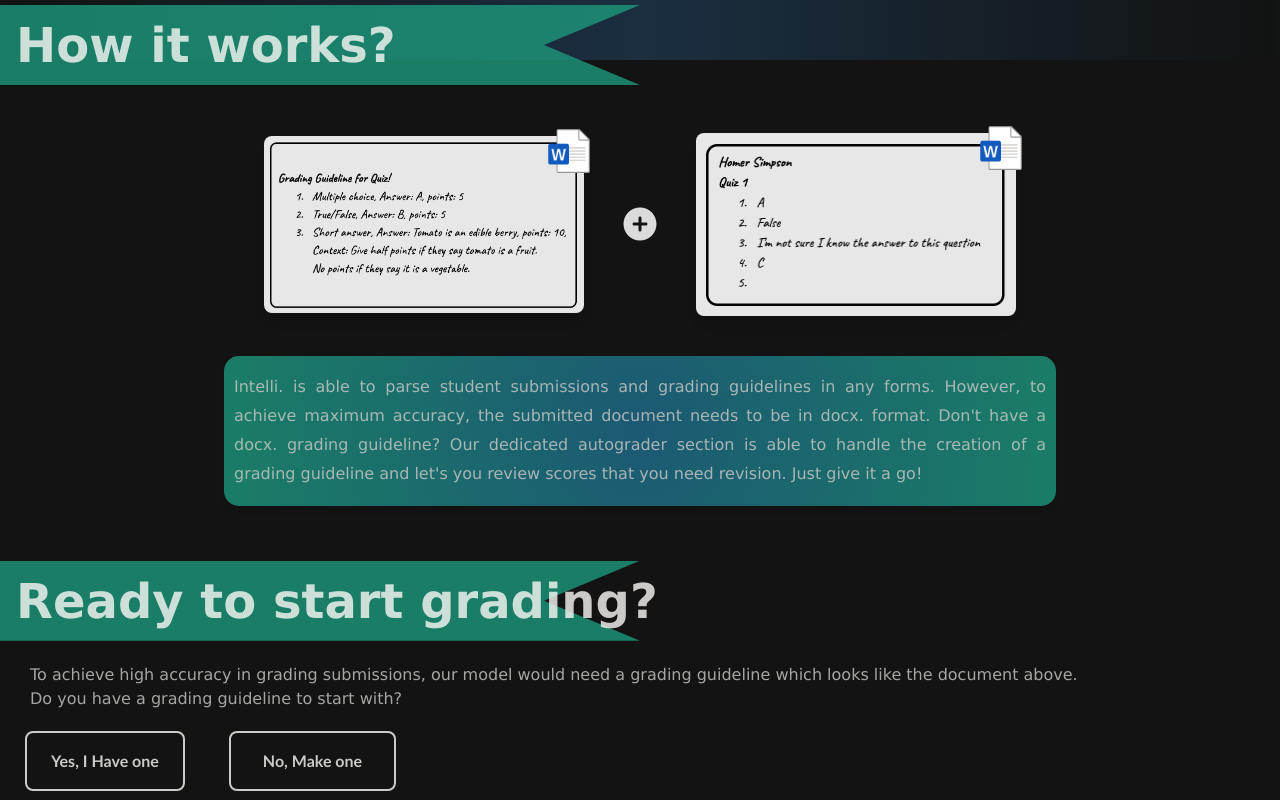
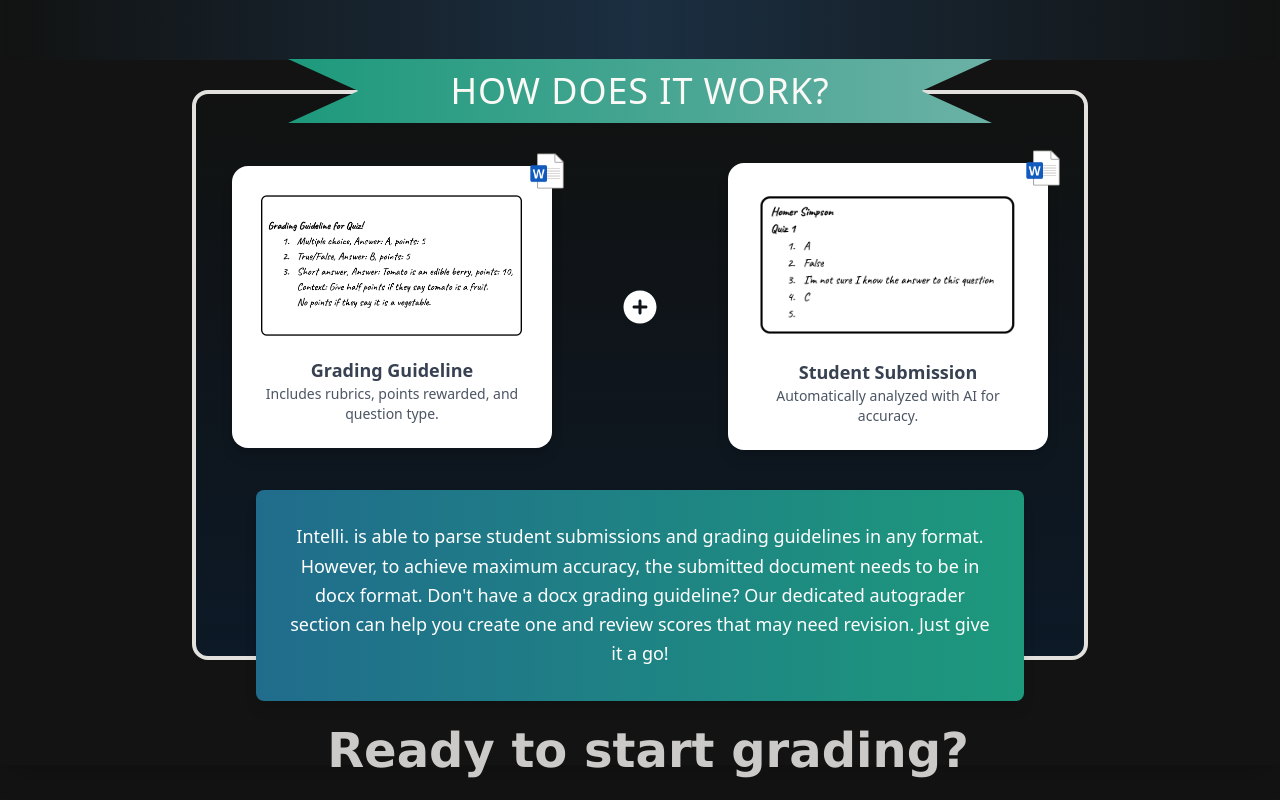
Before and after one commit to b4tan/Intelli, a React (Create React App) app in the folder client/: page / in a window 1280 px wide. Shown: the part 740-1540 px from the top of the page. Built offline with nearby package versions, Linux system fonts and the light colour scheme.

Commit message:
new ui and sign up pop up

```diff
--- a/client/src/App.js
+++ b/client/src/App.js
@@ -22,7 +22,7 @@ function HomePage() {
         <Home />
         </div>
 
-      <div id="how-it-works">
+      <div id="how-it-works" className = "relative z-10">
         <Hiw />
       </div>
 
--- a/client/src/Autograder.js
+++ b/client/src/Autograder.js
@@ -9,24 +9,16 @@ const Autograder = () => {
       className="text-[#FAF9F6]/80 relative"
       style={{
         fontFamily: 'Geneva',
+        marginTop: '-100px'
       }}
     >
 
         <div className="relative mb-8" style = {{
             marginTop: "45px",
         }}>
-        {/* Bookmark Background */}
-        <div
-          className="absolute top-0 left-0 h-20 bg-[#1d997c]/80"
-          style={{
-            width: '50%',
-            clipPath: 'polygon(0 0, 100% 0, 85% 50%, 100% 100%, 0 100%)',
-          }}
-        ></div>
 
-        {/* Text inside the bookmark */}
         <h1
-          className="relative text-5xl font-semibold z-10 pl-4"
+          className="relative text-5xl font-semibold z-10 pl-4 text-center"
           style={{
             lineHeight: '5rem',
           }}
@@ -35,30 +27,29 @@ const Autograder = () => {
         </h1>
       </div>
 
-      <div className="relative">
+      <div className="relative text-center">
 
         <p classname="font-lg"
           style={{
             marginBottom: '20px',
             marginLeft: '30px',
-            marginTop: '-10px',
+            marginTop: '-20px',
             fontWeight: 'lighter',
             opacity: "0.8",
           }}
         >
-          To achieve high accuracy in grading submissions, our model would need a grading guideline
-          which looks like the document above. <br></br>Do you have a grading guideline to start with?
+          Do you have a grading guideline to start with?
         </p>
       </div>
 
       {/* Buttons */}
-      <div className="flex gap-4 mt-4 space-x-7" style ={{
+      <div className="flex gap-4 mt-4 space-x-10   justify-center" style ={{
         marginLeft: '25px',
         marginTop: '5px',
       }}>
         <button
           onClick={() => navigate('/norubric')}
-          className="flex items-center gap-2 px-6 py-3 rounded-lg border-2 text-[#FAF9F6] hover:bg-[#6BB1A6] hover:text-[#FAF9F6] transition font-medium text-md"
+          className="flex items-center gap-2 px-8 py-4 rounded-lg border-2 text-[#FAF9F6] hover:bg-[#6BB1A6] hover:text-[#FAF9F6] transition font-medium text-md"
           style={{
             borderColor: '#FAF9F6',
             opacity: '0.8',
--- a/client/src/contact.js
+++ b/client/src/contact.js
@@ -44,7 +44,12 @@ const contact = () => {
                     opacity: "0.8",
                 }}
                 >
-                Team: Bryant Tan, Christopherian Sulaiman, Christophian Sulaiman, Dhaviat Pachchigar
+                Team: Bryant Tan, Christopherian Sulaiman, Christophian Sulaiman
+                <br></br>
+                Reach us through:<br></br>
+                bryant.tan2103@gmail.com <br></br>
+                - <br></br>
+                -
                 </p>
             </div>
         </div>
--- a/client/src/hiw.js
+++ b/client/src/hiw.js
@@ -1,147 +1,55 @@
 import React from 'react';
 
-const hiw = () => {
+const Hiw = () => {
     return (
-        <div
-            className="text-[#FAF9F6]/80 relative"
-            style={{
-                fontFamily: 'Geneva',
-            }}
-        >
+        <div className="relative text-[#FAF9F6]/80 font-geneva py-16 mx-auto mt-10 shadow-xl">
+            {/* White Rounded Border Starting from Ribbon Edges */}
+            <div className="absolute inset-x-0 top-[95px] w-[70%] mx-auto bg-gradient-to-b from-[#121312] to-[#0d1b2a] opacity-90 border-4 border-[#FAF9F6] rounded-2xl" style={{ height: 'calc(100% - 200px)'}}></div>
 
-            {/* Title Section */}
-            <div
-                className="relative mb-8"
-                style={{
-                    marginTop: '50px',
-                }}
-            >
+            {/* Title Section with Ribbon (Inverted V-Cut Edges) */}
+            <div className="relative flex flex-col items-center mb-6">
                 <div
-                    className="absolute top-0 left-0 h-20 bg-[#1d997c]/80"
+                    className="relative w-[55%] h-16 bg-gradient-to-r from-[#1d997c] to-[#6BB1A6] shadow-xl flex justify-center items-center"
                     style={{
-                        width: '50%',
-                        clipPath: 'polygon(0 0, 100% 0, 85% 50%, 100% 100%, 0 100%)',
-                    }}
-                ></div>
-
-                <h1
-                    className="relative text-5xl font-semibold z-10 pl-4"
-                    style={{
-                        lineHeight: '5rem',
+                        clipPath: 'polygon(10% 50%, 0% 0%, 100% 0%, 90% 50%, 100% 100%, 0% 100%)',
                     }}
                 >
-                    How it works?
-                </h1>
-            </div>
-
-            {/* Main Content Section */}
-            <div
-                className="flex justify-center items-center space-x-8 mt-12 relative"
-                style={{
-                    marginBottom: '50px',
-                }}
-            >
-                {/* Left Image (Grading Guideline) */}
-                <div className="w-1/4 relative">
-                    <img
-                        src="/grading.png"
-                        alt="Rubric Sample"
-                        className="w-full h-auto rounded-lg shadow-lg"
-                        style = {{
-                            opacity: 0.9,
-                        }}
-                    />
-
-                    {/* DOCX Icon for Grading Guideline */}
-                    <img
-                        src="/docx.png"
-                        alt="DOCX Icon"
-                        className="absolute"
-                        style={{
-                            top: '-10px', // Positioned to overlap the top-right corner
-                            right: '-10px',
-                            width: '50px',
-                            height: '50px',
-                        }}
-                    />
-                </div>
-
-                {/* Plus Icon */}
-                <div
-                    className="w-1/8 flex justify-center"
-                    style={{
-                        position: 'relative',
-                        opacity: '0.85',
-                    }}
-                >
-                    <img
-                        src="/plus.svg"
-                        alt="Plus Sign"
-                        className="w-12 h-12"
-                        style={{
-                            objectFit: 'contain',
-                        }}
-                    />
-                </div>
-
-                {/* Right Image (Student Submission) */}
-                <div className="w-1/4 relative">
-                    <img
-                        src="/student.png"
-                        alt="Student Submission"
-                        className="w-full h-auto rounded-lg shadow-lg"
-                        style = {{
-                            opacity: 0.9,
-                        }}
-                    />
-                    {/* DOCX Icon for Student Submission */}
-                    <img
-                        src="/docx.png"
-                        alt="DOCX Icon"
-                        className="absolute"
-                        style={{
-                            top: '-10px',
-                            right: '-10px',
-                            width: '50px',
-                            height: '50px',
-                        }}
-                    />
+                    <h1 className="text-4xl font-light text-[#FAF9F6] tracking-wide uppercase">How Does it Work?</h1>
                 </div>
             </div>
 
-            {/* Description Section */}
-            <div
-                className="relative flex justify-center items-center rounded"
-                style={{
-                    marginTop: '50px',
-                    width: '65%',
-                    height: '150px',
-                    background: 'radial-gradient(circle, #206c8c, #1d997c)',
-                    marginLeft: 'auto',
-                    marginRight: 'auto',
-                    borderRadius: '15px',
-                    boxShadow: '0 4px 6px rgba(0, 0, 0, 0.1)',
-                    opacity: '0.8',
-                    top: "-10px",
-                }}
-            >
-                <p
-                    className="font-md"
-                    style={{
-                        margin: '10px',
-                        fontWeight: 'lighter',
-                        textAlign: 'justify',
-                        lineHeight: '1.8rem',
-                    }}
-                >
-                    Intelli. is able to parse student submissions and grading guidelines in any
-                    forms. However, to achieve maximum accuracy, the submitted document needs to be
-                    in docx. format. Don't have a docx. grading guideline? Our dedicated autograder
-                    section is able to handle the creation of a grading guideline and let's you review scores that you need revision. Just give it a go!
+            {/* Content Section */}
+            <div className="relative flex justify-center items-center gap-16 mt-10">
+                {/* Grading Guidelines Box */}
+                <div className="bg-white p-6 rounded-2xl shadow-lg w-80 transform hover:scale-105 transition duration-300 relative text-center">
+                    <img src="/grading.png" alt="Rubric Sample" className="w-full h-auto rounded-lg" />
+                    <img src="/docx.png" alt="DOCX Icon" className="absolute top-[-15px] right-[-15px] w-10 h-10" />
+                    <h3 className="text-lg font-semibold text-gray-700 mt-4">Grading Guideline</h3>
+                    <p className="text-sm text-gray-600">Includes rubrics, points rewarded, and question type.</p>
+                </div>
+
+                {/* Plus Icon as Image (Centered Correctly) */}
+                <div className="flex justify-center items-center">
+                    <img src="/plus.svg" alt="Plus Sign" className="w-12 h-12" />
+                </div>
+
+                {/* Student Submission Box */}
+                <div className="bg-white p-6 rounded-2xl shadow-lg w-80 transform hover:scale-105 transition duration-300 relative text-center">
+                    <img src="/student.png" alt="Student Submission" className="w-full h-auto rounded-lg" />
+                    <img src="/docx.png" alt="DOCX Icon" className="absolute top-[-15px] right-[-15px] w-10 h-10" />
+                    <h3 className="text-lg font-semibold text-gray-700 mt-4">Student Submission</h3>
+                    <p className="text-sm text-gray-600">Automatically analyzed with AI for accuracy.</p>
+                </div>
+            </div>
+
+            {/* Information Box (Overlapping Border from Behind, Adjusted Spacing) */}
+            <div className="relative flex justify-center items-center rounded-lg w-3/5 h-auto bg-gradient-to-r from-[#206c8c] to-[#1d997c] mx-auto shadow-lg p-8 mt-10 z-10">
+                <p className="text-center text-white text-lg leading-relaxed font-light">
+                    Intelli. is able to parse student submissions and grading guidelines in any format. However, to achieve maximum accuracy, the submitted document needs to be in docx format. Don't have a docx grading guideline? Our dedicated autograder section can help you create one and review scores that may need revision. Just give it a go!
                 </p>
             </div>
         </div>
     );
 };
 
-export default hiw;
+export default Hiw;
```
Also changed, not shown: client/src/loginModal.js (added, +47 -0 lines), client/src/navbar.js (+12 -7 lines).
